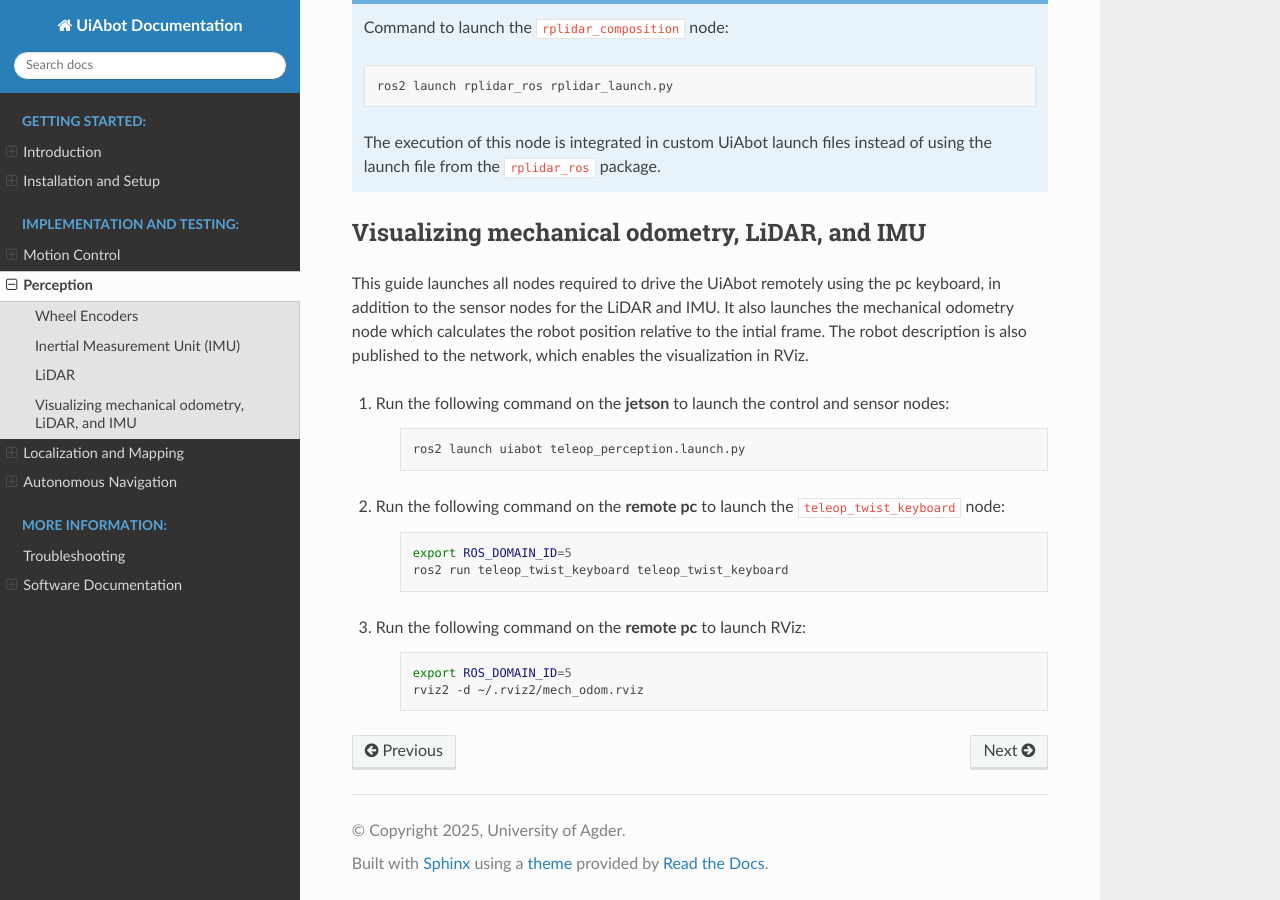
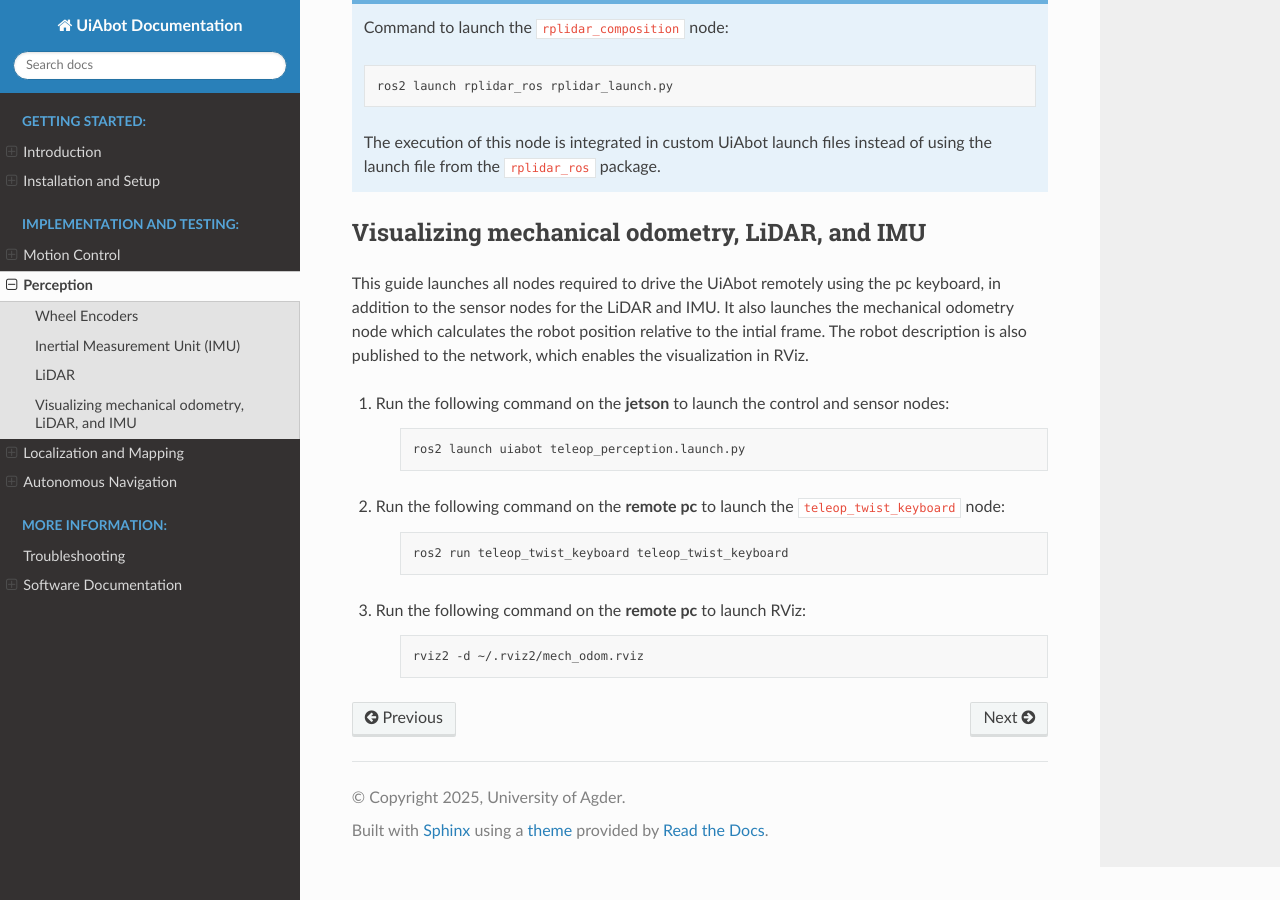
Before and after one commit to DrDanielh/UiAbot, a Sphinx documentation site: the page built from docs/src/perception.rst, in a window 1280 px wide and 900 px high, scrolled down 5003 px. Built offline with Sphinx 7.4.7 and the Read the Docs theme 3.1.0, drawn with Linux system fonts in a browser that asks for light colours.

Commit message:
removed export ROS_DOMAIN_ID=5

```diff
--- a/docs/src/localization_mapping.rst
+++ b/docs/src/localization_mapping.rst
@@ -168,14 +168,12 @@ This guide launches all nodes required to drive the UiAbot remotely using the pc
 
     .. code:: bash
 
-        export ROS_DOMAIN_ID=5
         ros2 run teleop_twist_keyboard teleop_twist_keyboard
 
 3. Run the following command on the **remote pc** to launch RViz with map visualization:
 
     .. code:: bash
 
-        export ROS_DOMAIN_ID=5
         rviz2 -d ~/.rviz2/SLAM.rviz
 
 4. When you are finished mapping, run the following command to save the map on **jetson**.
--- a/docs/src/localization_navigation.rst
+++ b/docs/src/localization_navigation.rst
@@ -157,7 +157,6 @@ This guide launches all nodes required to drive the UiAbot using nav2 in an exis
 
     .. code:: bash
 
-        export ROS_DOMAIN_ID=5
         ros2 launch nav2_bringup rviz_launch.py
 
 Run Nav2 with SLAM
@@ -175,5 +174,4 @@ This guide launches all nodes required to drive the UiAbot using nav2 in while p
 
     .. code:: bash
 
-        export ROS_DOMAIN_ID=5
         ros2 launch nav2_bringup rviz_launch.py
--- a/docs/src/perception.rst
+++ b/docs/src/perception.rst
@@ -163,12 +163,10 @@ This guide launches all nodes required to drive the UiAbot remotely using the pc
 
     .. code:: bash
 
-        export ROS_DOMAIN_ID=5
         ros2 run teleop_twist_keyboard teleop_twist_keyboard
 
 3. Run the following command on the **remote pc** to launch RViz:
 
     .. code:: bash
 
-        export ROS_DOMAIN_ID=5
         rviz2 -d ~/.rviz2/mech_odom.rviz
```
